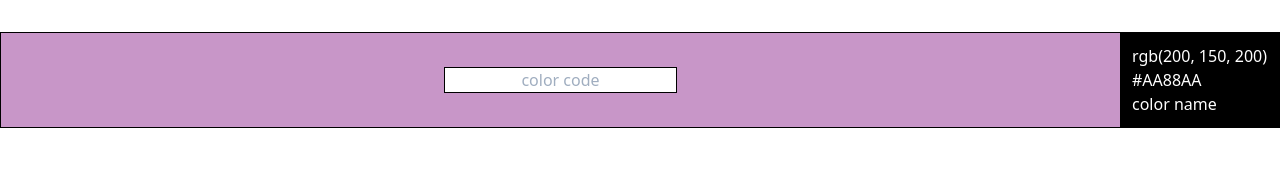
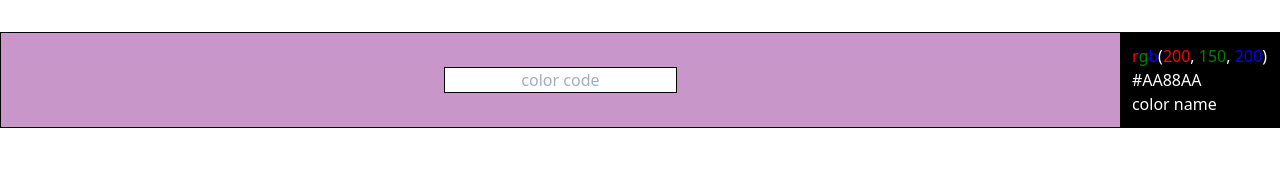
Before and after one commit to reergymerej/colorcodes-improved, a React (Create React App) app: page / in a window 1280 px wide. Shown: the top 177 px of the page. Built offline with nearby package versions, Linux system fonts and the light colour scheme.

Commit message:
Create RGB component

```diff
--- a/src/components/App.js
+++ b/src/components/App.js
@@ -1,6 +1,7 @@
 import React, { Component } from 'react';
 import { connect } from 'react-redux'
 import { increment, decrement } from '../actions'
+import ColorInfo from './ColorInfo'
 
 class App extends Component {
   render() {
@@ -16,17 +17,8 @@ class App extends Component {
               />
             </div>
 
-            <div className="p-3 flex flex-col justify-center bg-black text-white">
-              <div>
-                rgb(200, 150, 200)
-              </div>
-              <div>
-                #AA88AA
-              </div>
-              <div>
-                color name
-              </div>
-            </div>
+            <ColorInfo />
+
           </div>
         </div>
       </div>
--- /dev/null
+++ b/src/components/ColorInfo.js
@@ -0,0 +1,56 @@
+import React from 'react'
+
+const withColor = (color) => ({ children }) => (
+  <span style={{ color }}>
+    { children }
+  </span>
+)
+
+const Red = withColor('red')
+const Green = withColor('green')
+const Blue = withColor('blue')
+
+const RGB = ({ r = 0, g = 0, b = 0 }) => (
+  <div>
+    <Red>
+      r
+    </Red>
+    <Green>
+      g
+    </Green>
+    <Blue>
+      b
+    </Blue>
+    (
+    <Red>
+      {r}
+    </Red>
+    ,&nbsp;
+    <Green>
+      {g}
+    </Green>
+    ,&nbsp;
+    <Blue>
+      {b}
+    </Blue>
+    )
+  </div>
+)
+
+const ColorInfo = () => (
+  <div className="p-3 flex flex-col justify-center bg-black text-white">
+    <RGB
+      r={200}
+      g={150}
+      b={200}
+    />
+    <div>
+      #AA88AA
+    </div>
+    <div>
+      color name
+    </div>
+  </div>
+)
+
+export default ColorInfo
```
